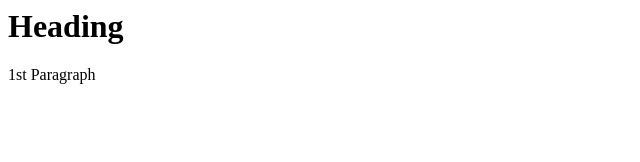
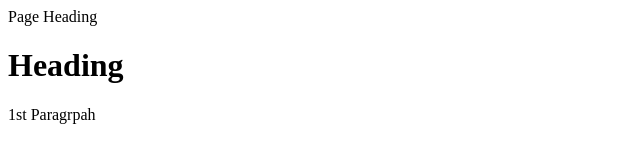
Before and after one commit to technofizz36/github-pages, a plain HTML site: page index.html in a window 1280 px wide. Shown: the whole page, without its empty margins (0-640 px from the left). Drawn offline with Linux system fonts and the light colour scheme.

Commit message:
Update index.html
Added DOCTYPE, <html> and <head>. Corrected <p1> to <p>

```diff
--- a/index.html
+++ b/index.html
@@ -1,2 +1,12 @@
-<h1>Heading</h1>
-  <p1>1st Paragraph</p1>
+<!DOCTYPE html>
+<html>
+  <head>
+    Page Heading
+  </head>
+  <h1>
+    Heading
+  </h1>
+  <p>
+    1st Paragrpah
+  </p>
+</html>
```
